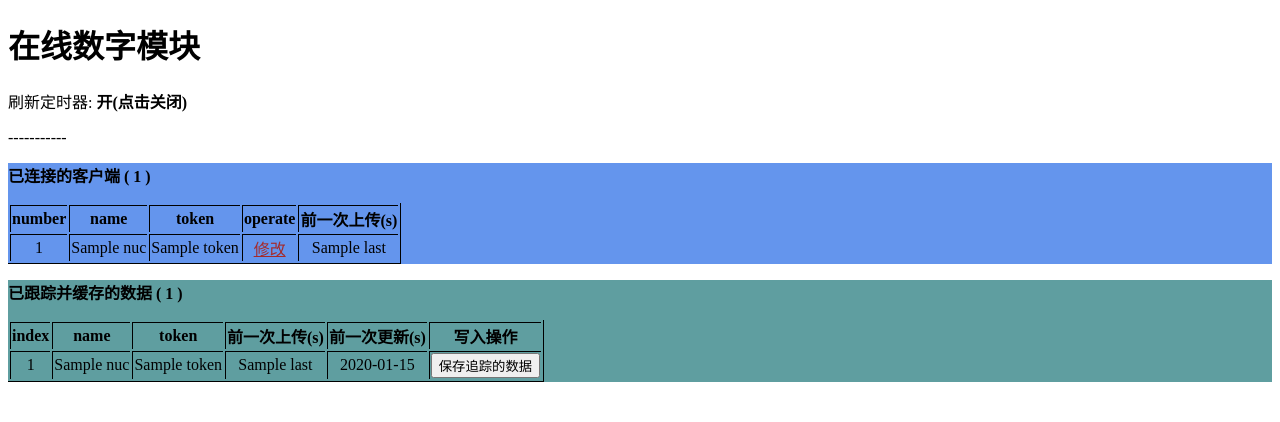
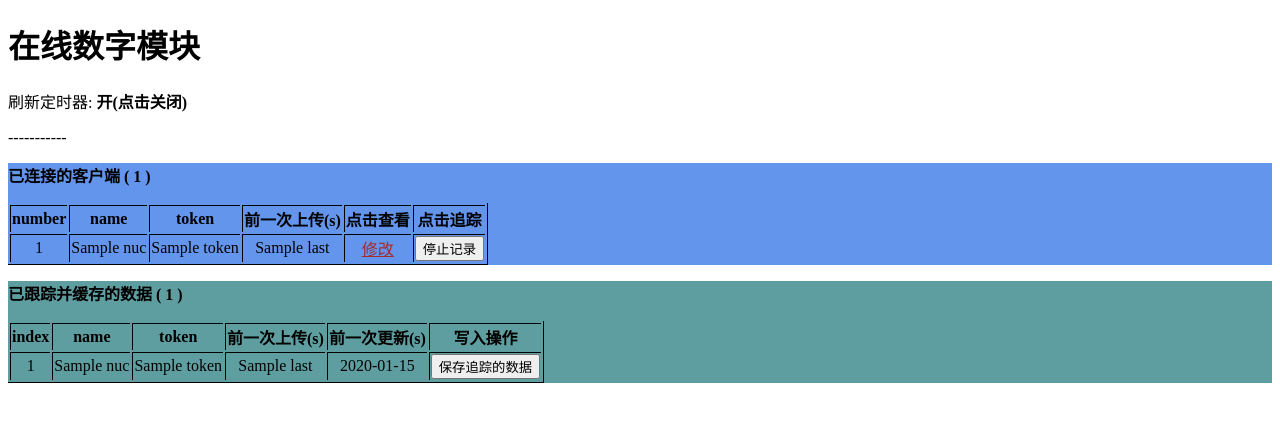
Before and after one commit to juntong20XX/py-num-online, a Flask app: template Server/templates/manager_base.html in a window 1280 px wide. Shown: the top 422 px of the page. Run offline with Flask 2, Linux system fonts and the light colour scheme; the template is opened without the code that fills it: most values are stand-ins (such as "Sample title", 1, 10 or a date in 2020).

Commit message:
在服务器段添加了一个按键，逻辑未更新

```diff
--- a/App/NumOnlineClient.py
+++ b/App/NumOnlineClient.py
@@ -562,7 +562,7 @@ def login(url: str, my_id: str | None) -> dict:
         return j
     else:
         if my_id is None:
-            return login(url, j["id"])
+            return login(url, j["id"])  # FIXME: 没有收集错误
         else:
             raise Exception("服务器登录失败，错误代码", j["error-code"])
 
--- a/Server/app.py
+++ b/Server/app.py
@@ -112,6 +112,7 @@ def manager_edit_nuc_save_file():
     data.refresh_nuc()
     return flask.render_template("manager_base.html",
                                  nuc_save_file_path=new_nuc_save_path,
+                                 trace_and_cache_data=data.track_and_cache_data,
                                  nucs=data.nuc)
 
 
--- a/Server/templates/manager_base.html
+++ b/Server/templates/manager_base.html
@@ -62,8 +62,9 @@
             <th>number</th>
             <th>name</th>
             <th>token</th>
-            <th>operate</th>
             <th>前一次上传(s)</th>
+            <th>点击查看</th>
+            <th>点击追踪</th>
         </tr>
         <tbody>
         {% for nuc in nucs %}
@@ -72,8 +73,15 @@
                 <! index是jinja2内置的属性>
                 <td>{{ nuc.name }}</td>
                 <td>{{ nuc.token }}</td>
+                <td>{{ nuc.last }}</td>
                 <td><a href="/manager/id={{ nuc.token }}" style="color: brown">修改</a></td>
-                <td>{{ nuc.last }}</td>
+                <td>
+                    {% if nuc in trace_and_cache_data["nuc"] %}
+                        <button name="record start" value="{{ nuc.id }}">开始记录</button>
+                    {% else %}
+                        <button name="record stop" value="{{ nuc.id }}">停止记录</button>
+                    {% endif %}
+                </td>
             </tr>
         {% endfor %}
         </tbody>
```
